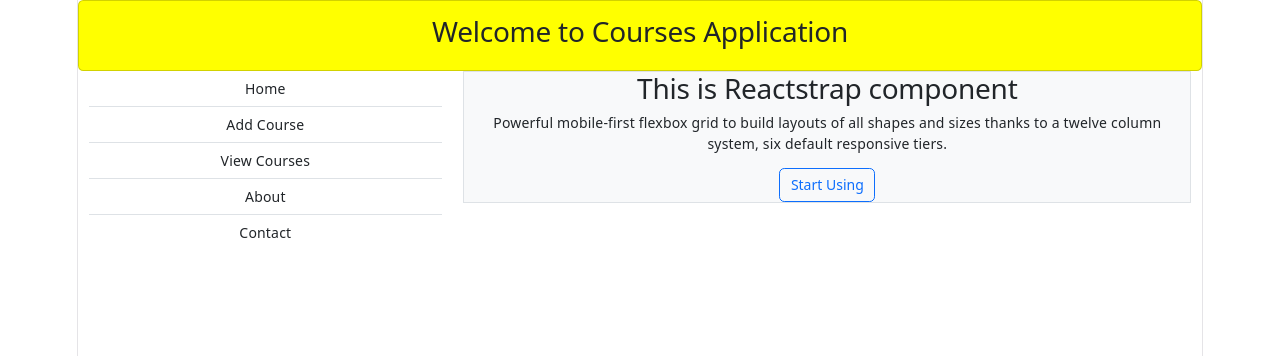
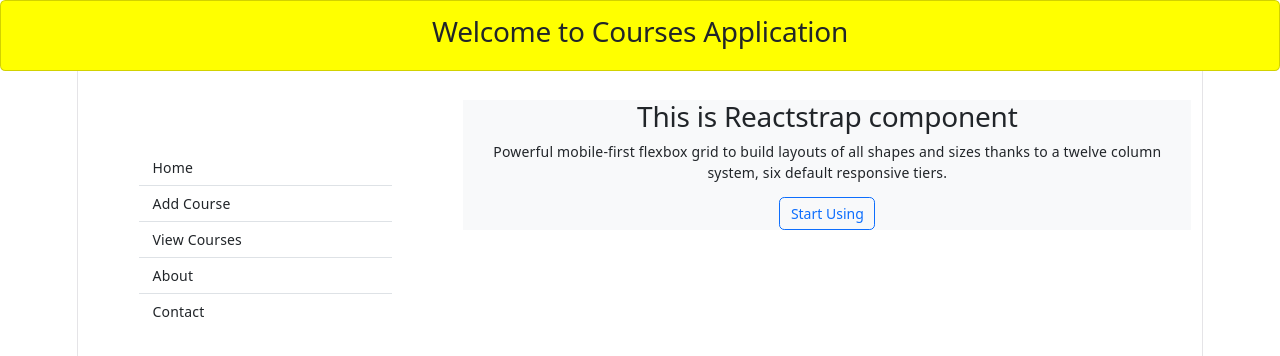
Before and after one commit to nnsnitya/my-course-app, a React (Vite) app: page / in a window 1280 px wide. Shown: the top 356 px of the page. Built offline with nearby package versions, Linux system fonts and the light colour scheme.

Commit message:
View Beautified

```diff
--- a/src/App.jsx
+++ b/src/App.jsx
@@ -27,10 +27,10 @@ function App() {
       <Router>
         <ToastContainer/>
         <Header/>
-        <Container>
+        <Container fluid className='main-container'>
           <Row>
             <Col md={4}><LeftMenus/></Col>
-            <Col md={8}>
+            <Col md={8} className='content-area'>
               <Routes>
                 <Route path='/' Component={Home} exact />
                 <Route path='add-course' Component={Addcourse} exact />
--- a/src/components/Course.jsx
+++ b/src/components/Course.jsx
@@ -19,7 +19,7 @@ const Course = ({ course, update }) => {
     };
 
     return (
-        <Card>
+        <Card className="my-2">
             <CardBody>
                 <CardSubtitle className="font-weight-bold">{course.title}</CardSubtitle>
                 <CardText>{course.description}</CardText>
--- a/src/components/Header.jsx
+++ b/src/components/Header.jsx
@@ -3,7 +3,7 @@ import { Card, CardBody } from "reactstrap";
 
 function Header({name, title}) {
     return (
-        <div>
+        <div className="header">
             <Card style={{background: "yellow"}}>
                 <CardBody>
                     <h2>Welcome to Courses Application</h2>
--- a/src/components/Home.jsx
+++ b/src/components/Home.jsx
@@ -9,7 +9,7 @@ const Home = () => {
 
     return (
         <div>
-            <Container className="bg-light border">
+            <Container className="bg-light">
                 <h2>This is Reactstrap component</h2>
                 <p>Powerful mobile-first flexbox grid to build layouts of all shapes and sizes thanks to a twelve column system, six default responsive tiers.</p>
                 <Button color='primary' outline>Start Using</Button>
--- a/src/components/LeftMenus.jsx
+++ b/src/components/LeftMenus.jsx
@@ -5,7 +5,7 @@ import { Link } from "react-router-dom";
 const LeftMenus = () => {
 
     return (
-        <ListGroup flush>
+        <ListGroup flush style={{textAlign: "left", padding: 50}}>
             <Link tag="a" to="/"
             className="list-group-item list-group-item-action">
                 Home
--- a/src/index.css
+++ b/src/index.css
@@ -109,3 +109,24 @@ code {
   padding: 4px 8px;
   background: var(--code-bg);
 }
+
+body {
+  overflow: hidden;
+}
+
+.header {
+  position: fixed;
+  top: 0;
+  left: 0;
+  width: 100%;
+  z-index: 1000;
+}
+
+.main-container {
+  margin-top: 100px;
+}
+
+.content-area {
+  height: calc(100vh - 100px);
+  overflow-y: auto;
+}
```
